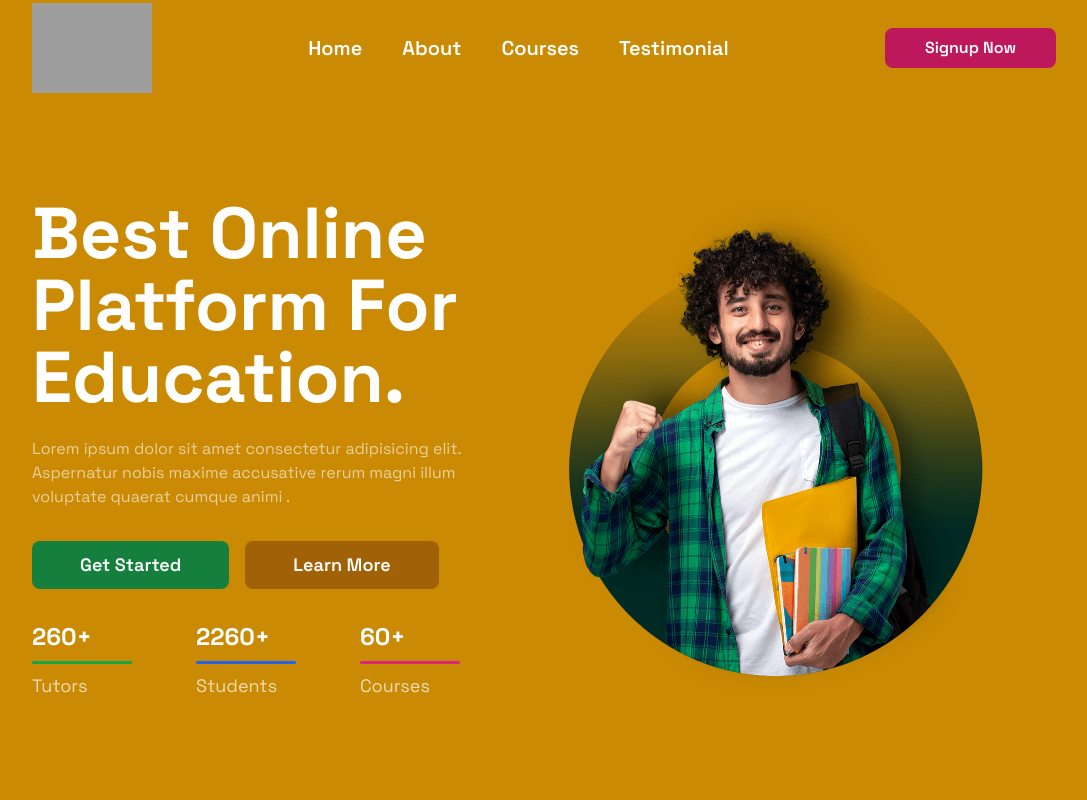
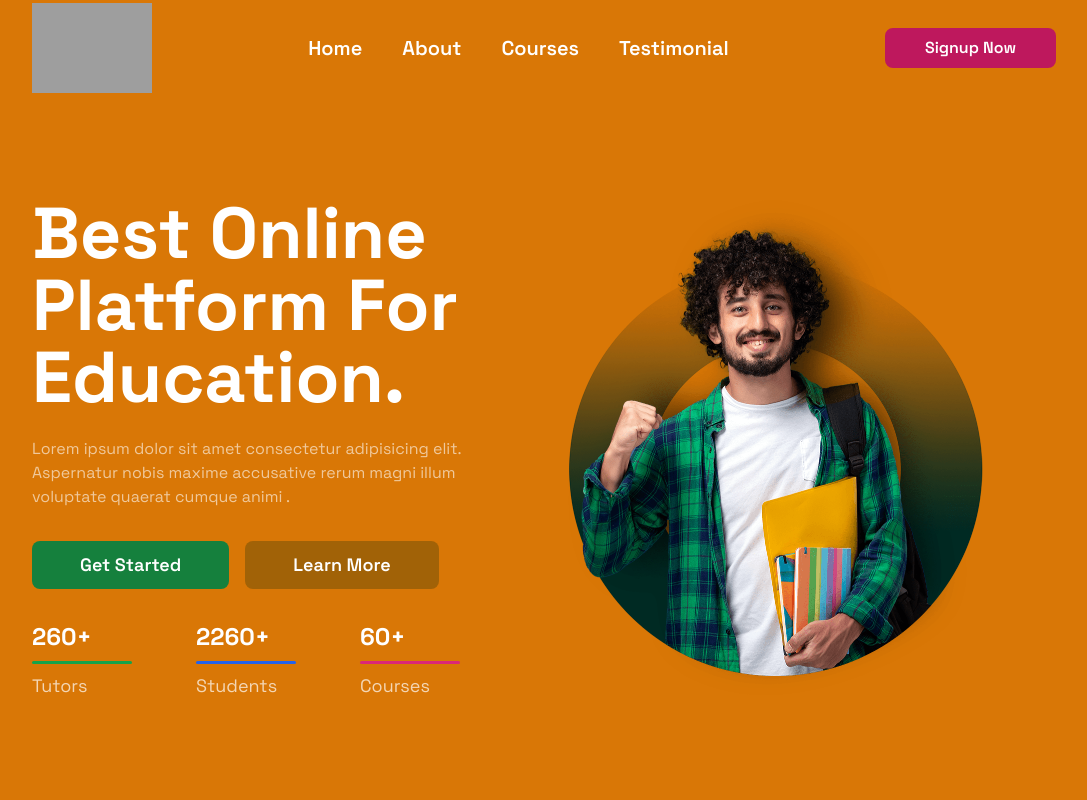
Before and after one commit to Golags22/E-learning-platform, a Next.js app: page / in a window 1280 px wide. Shown: the top 800 px of the page, without its empty margins (96-1183 px from the left). Built offline with nearby package versions, Linux system fonts and the light colour scheme; grey boxes are pictures that could not be loaded.

Commit message:
Update Hero.tsx

```diff
--- a/components/Home/Hero/Hero.tsx
+++ b/components/Home/Hero/Hero.tsx
@@ -4,7 +4,7 @@ import Heroimage from './Heroimage'
 
 const Hero = () => {
   return (
-    <div className='w-full pt-[4vh] md:pt-[12vh] h-screen bg-yellow-600'>
+    <div className='w-full pt-[4vh] md:pt-[12vh] h-screen bg-amber-600'>
         <div className="flex justify-center flex-col w-4/5 h-full mx-auto">
         <div className="grid grid-cols-1 lg:grid-cols-2 items-center gap-12">
                  <Herocontent/>
```
